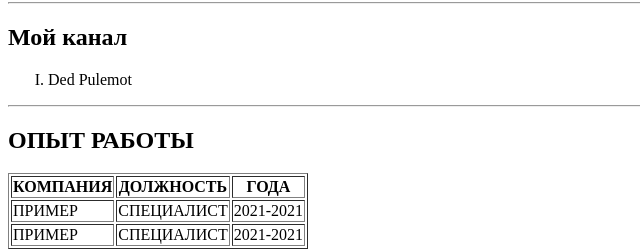
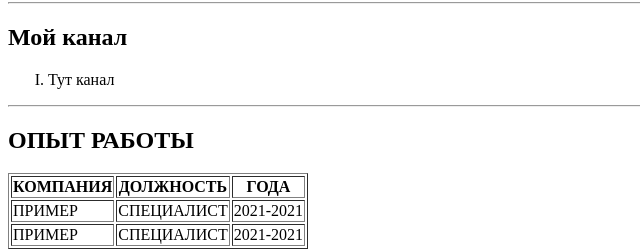
Before and after one commit to Deniskaj/test, a plain HTML site: page index.html in a window 1280 px wide. Shown: the part 396-647 px from the top of the page, 0-640 px from the left. Drawn offline with Linux system fonts and the light colour scheme.

Commit message:
Update index.html

```diff
--- a/index.html
+++ b/index.html
@@ -30,7 +30,7 @@
      <h2>Мой канал</h2>
      <ol type="I">
 <li>
-  Ded Pulemot
+  Тут канал
 </li>
    </ol>
 
```
